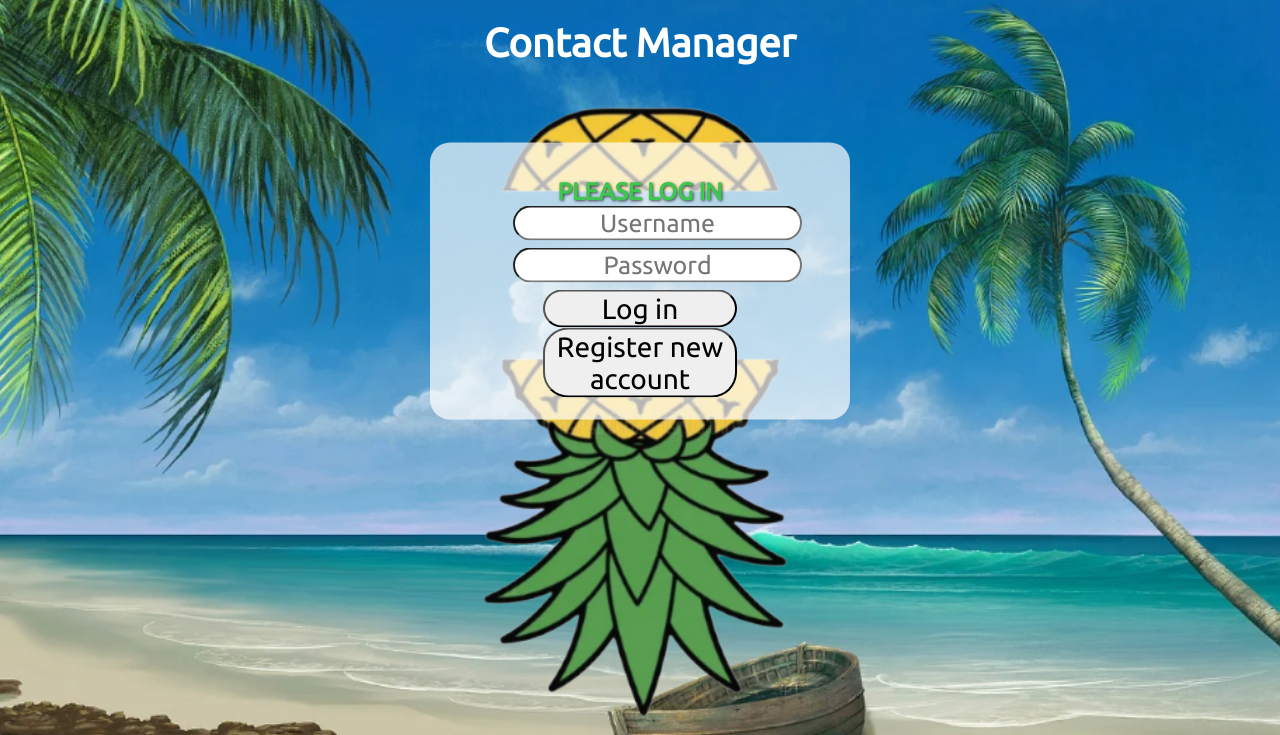
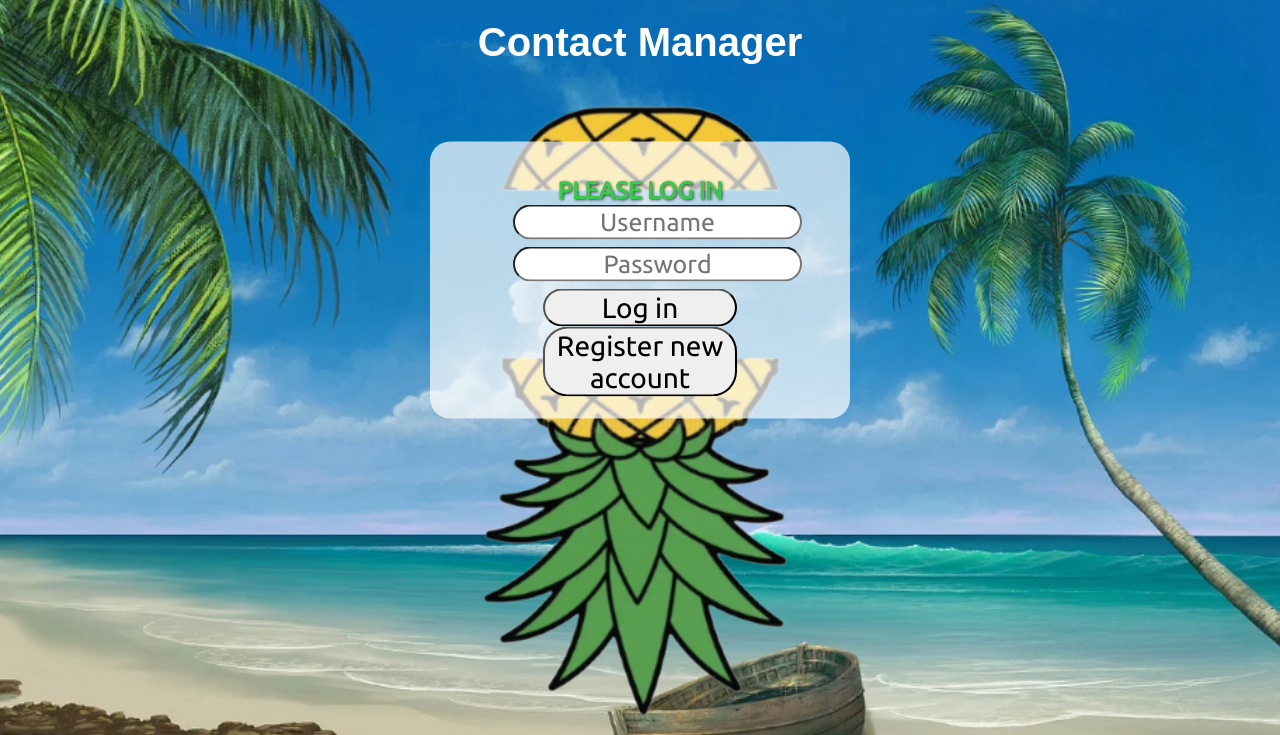
Before and after one commit to faithmunar/LAMP-stack-project, a PHP site: page /index.html in a window 1280 px wide. Shown: the top 735 px of the page. Run offline with PHP 8.4, Linux system fonts and the light colour scheme.

Commit message:
change font

```diff
--- a/html/contact.html
+++ b/html/contact.html
@@ -8,6 +8,7 @@
 	<script type="text/javascript" src="js/code.js"></script>
     <link href="css/styles.css" rel="stylesheet">
     <link href="https://fonts.googleapis.com/css?family=Ubuntu" rel="stylesheet">
+	<link href="https://fonts.googleapis.com/css?family=Oi" rel="stylesheet">
 	<link rel="stylesheet" href="https://cdnjs.cloudflare.com/ajax/libs/font-awesome/6.4.0/css/all.min.css">
 
 	<script type="text/javascript">
--- a/html/css/styles.css
+++ b/html/css/styles.css
@@ -13,7 +13,7 @@ body
     width: 100%;
     margin: 20px 0;
     text-align: center;
-    font-family: 'Ubuntu', sans-serif;
+    font-family: 'Oi', sans-serif;
     color: #FFFFFF;
 }
 
```
